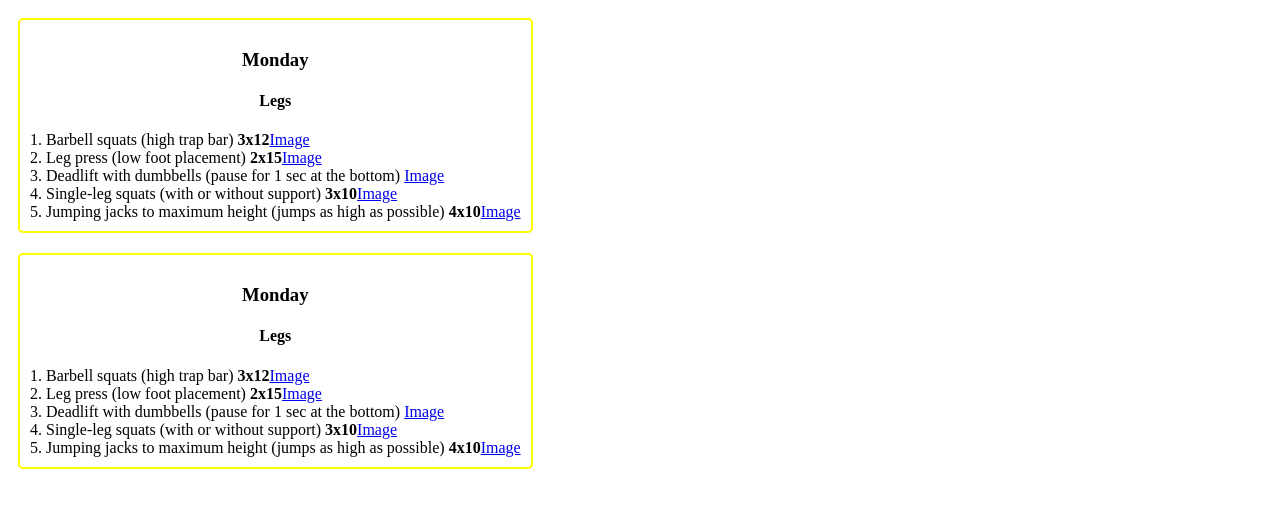
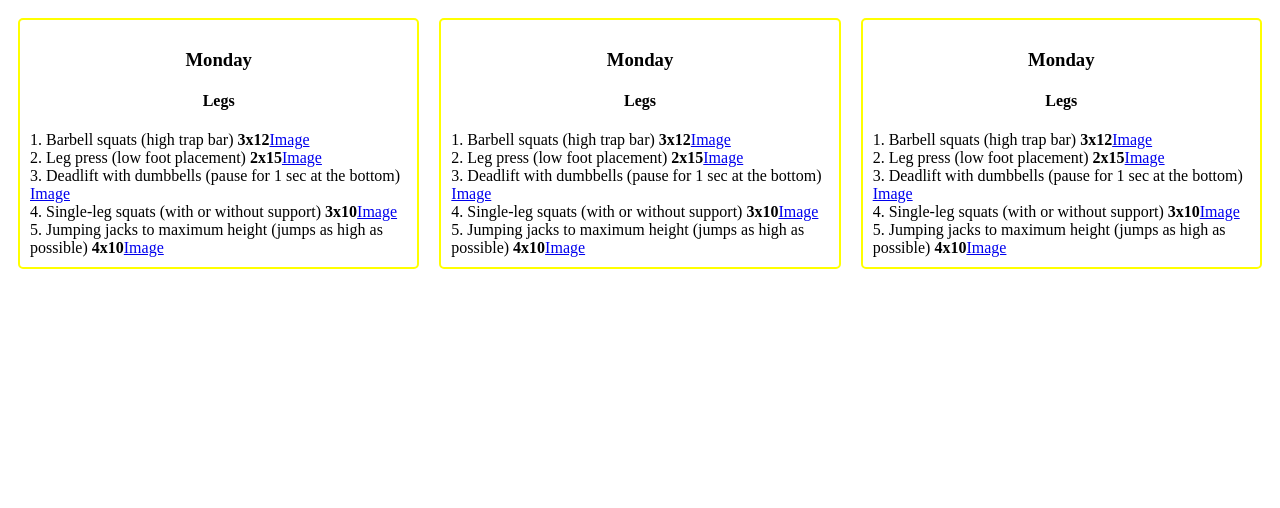
Before and after one commit to vladik9/WorkOutProject, a React (Create React App) app in the folder work-out-app/: page / in a window 1280 px wide. Shown: the top 508 px of the page. Built offline with nearby package versions, Linux system fonts and the light colour scheme.

Commit message:
adding css flex for row order

```diff
--- a/work-out-app/src/App.js
+++ b/work-out-app/src/App.js
@@ -1,6 +1,5 @@
 import Cards from "./Cards/Cards";
 import styles from "./Cards/Cards.module.css";
-
 const firstDayExercise = [
   {
     id: "782t38726478",
@@ -41,7 +40,45 @@ const firstDayExercise = [
     ],
   },
   {
-    id: "782t38726478",
+    id: "782t3872647812414",
+    day: "Monday",
+    bodyPart: "Legs",
+    exercises: [
+      {
+        exercise: "1. Barbell squats (high trap bar)",
+        link: "https://www.inspireusafoundation.org/wp-content/uploads/2022/06/the-barbell-squat.jpg",
+        repetisions: "3x12",
+        exId: "78687462387",
+      },
+      {
+        exercise: "2. Leg press (low foot placement)",
+        link: "https://graduatefitness.com/wp-content/uploads/2021/01/IMG_2775.gif",
+        repetisions: "2x15",
+        exId: "78687462357",
+      },
+      {
+        exercise: "3. Deadlift with dumbbells (pause for 1 sec at the bottom)",
+        link: "https://media.tenor.com/kyOyzUcfIpMAAAAC/dumbbell-romanian.gif",
+        repetisions3: "3x8",
+        exId: "78687422387",
+      },
+      {
+        exercise: "4. Single-leg squats (with or without support)",
+        link: "https://i0.wp.com/thumbs.gfycat.com/MammothExaltedAyeaye-size_restricted.gif?w=1155&h=840",
+        repetisions: "3x10",
+        exId: "786822462387",
+      },
+      {
+        exercise:
+          "5. Jumping jacks to maximum height (jumps  as high as possible)",
+        link: "https://cdn.dribbble.com/users/2931468/screenshots/5720362/jumping-jack.gif",
+        repetisions: "4x10",
+        exId: "786462387",
+      },
+    ],
+  },
+  {
+    id: "782t3843572647812414",
     day: "Monday",
     bodyPart: "Legs",
     exercises: [
@@ -80,7 +117,11 @@ const firstDayExercise = [
   },
 ];
 function App() {
-  return <Cards className={styles.cardWrapper} data={firstDayExercise} />;
+  return (
+    <div className={styles.cardWrapper}>
+      <Cards data={firstDayExercise} />
+    </div>
+  );
 }
 
 export default App;
--- a/work-out-app/src/Cards/Cards.module.css
+++ b/work-out-app/src/Cards/Cards.module.css
@@ -1,6 +1,5 @@
 .cardWrapper{
-    display: inline;
-
+    display: flex;
 
 
 }
```
